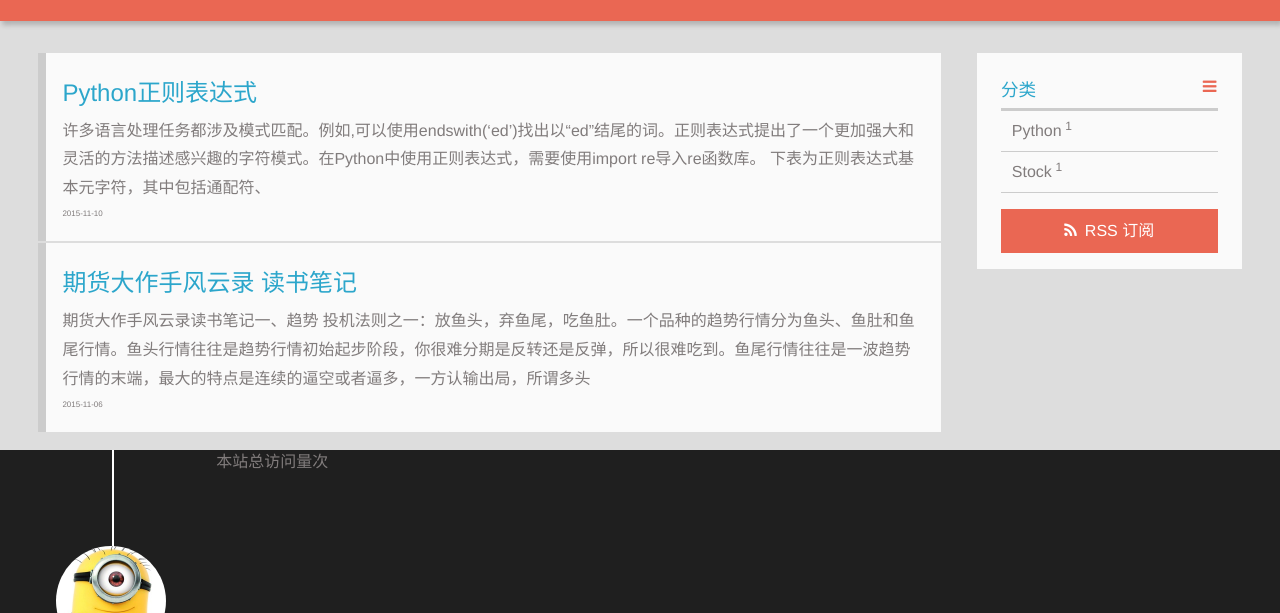
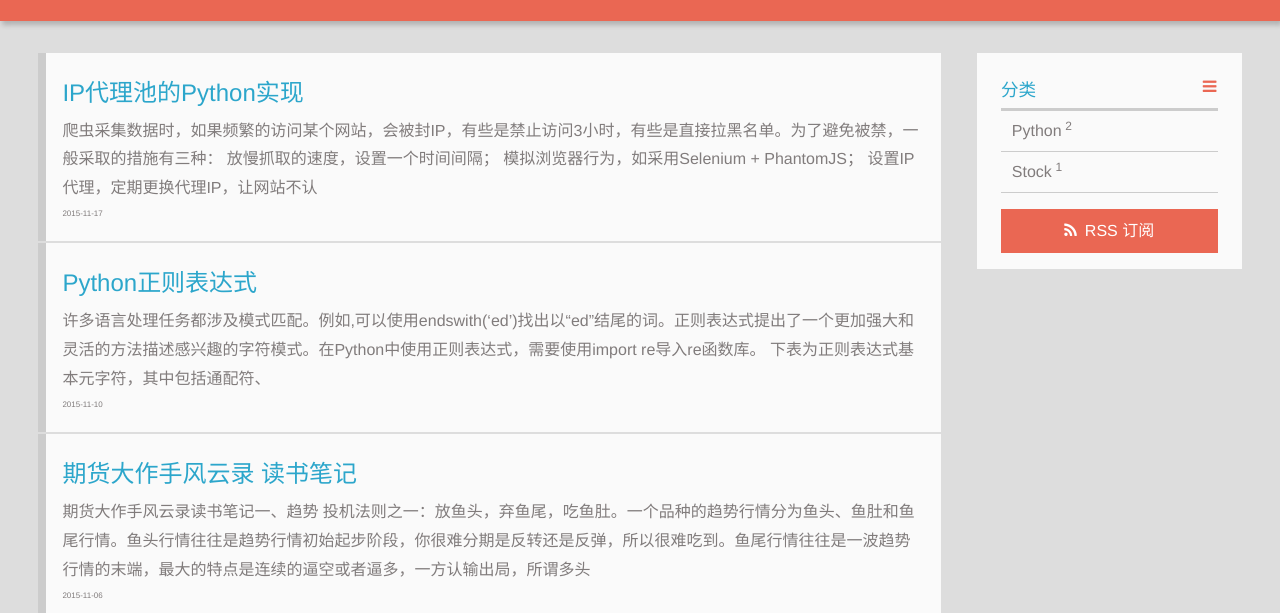
Before and after one commit to cbbing/binge.github.io, a plain HTML site: page index.html in a window 1280 px wide. Shown: the part 187-800 px from the top of the page. Drawn offline with Linux system fonts and the light colour scheme; some packages are replaced by stand-ins of ours; a script that the page names is missing; files whose address does not match are found by name.

Commit message:
update:2015-11-17 17:50:45

```diff
--- a/index.html
+++ b/index.html
@@ -70,6 +70,25 @@
 
   <section class="post" itemscope itemprop="blogPost">
 
+    <a href="/2015/11/17/2015-11-17-pytho-ip-proxy/" title="IP代理池的Python实现" itemprop="url">
+
+    <h1 itemprop="name">IP代理池的Python实现</h1>
+
+
+           <p itemprop="description" >爬虫采集数据时，如果频繁的访问某个网站，会被封IP，有些是禁止访问3小时，有些是直接拉黑名单。为了避免被禁，一般采取的措施有三种：
+
+
+放慢抓取的速度，设置一个时间间隔；
+模拟浏览器行为，如采用Selenium + PhantomJS；
+设置IP代理，定期更换代理IP，让网站不认</p>
+
+
+    <time datetime="2015-11-17T09:41:46.000Z" itemprop="datePublished">2015-11-17</time>
+  </a>
+</section>
+
+  <section class="post" itemscope itemprop="blogPost">
+
     <a href="/2015/11/10/2015-11-10-python-regex/" title="Python正则表达式" itemprop="url">
 
     <h1 itemprop="name">Python正则表达式</h1>
@@ -111,7 +130,7 @@
 	<p class="asidetitle">分类</p>
 		<ul>
 
-			<li><a href="/categories/Python/" title="Python">Python<sup>1</sup></a></li>
+			<li><a href="/categories/Python/" title="Python">Python<sup>2</sup></a></li>
 
 			<li><a href="/categories/Stock/" title="Stock">Stock<sup>1</sup></a></li>
 
```
Also changed, not shown: 2015/11/06/2015-11-09-fengyunlu-md/index.html (+1 -1 lines), 2015/11/10/2015-11-10-python-regex/index.html (+9 -1 lines), archives/2015/11/index.html (+11 -1 lines), archives/2015/index.html (+11 -1 lines), archives/index.html (+11 -1 lines), categories/Python/index.html (+10 -0 lines).
